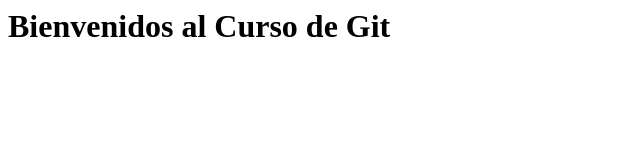
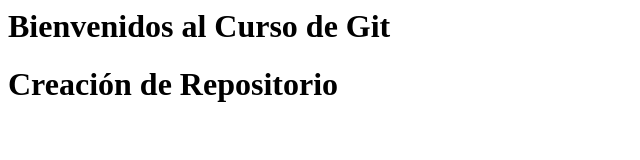
Before and after one commit to alejandrolugardobbva/RepoPrueba, a plain HTML site: page index.html in a window 1280 px wide. Shown: the whole page, without its empty margins (0-640 px from the left). Drawn offline with Linux system fonts and the light colour scheme.

Commit message:
modified:   index.html

```diff
--- a/index.html
+++ b/index.html
@@ -4,5 +4,6 @@
 </head>
 <body>
 <h1>Bienvenidos al Curso de Git</h1>
+<h1>Creación de Repositorio</h1>
 </body>
 </html>
```
